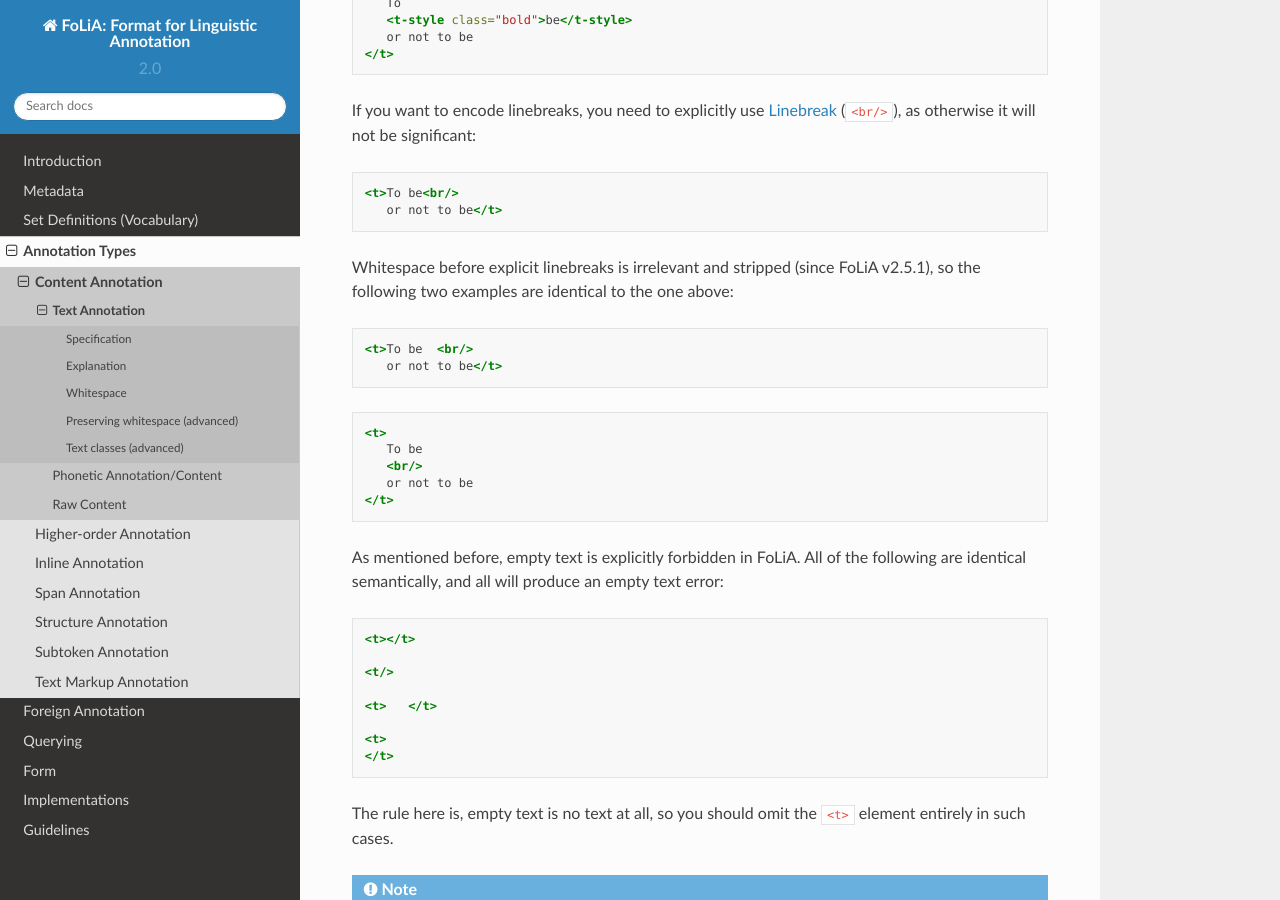
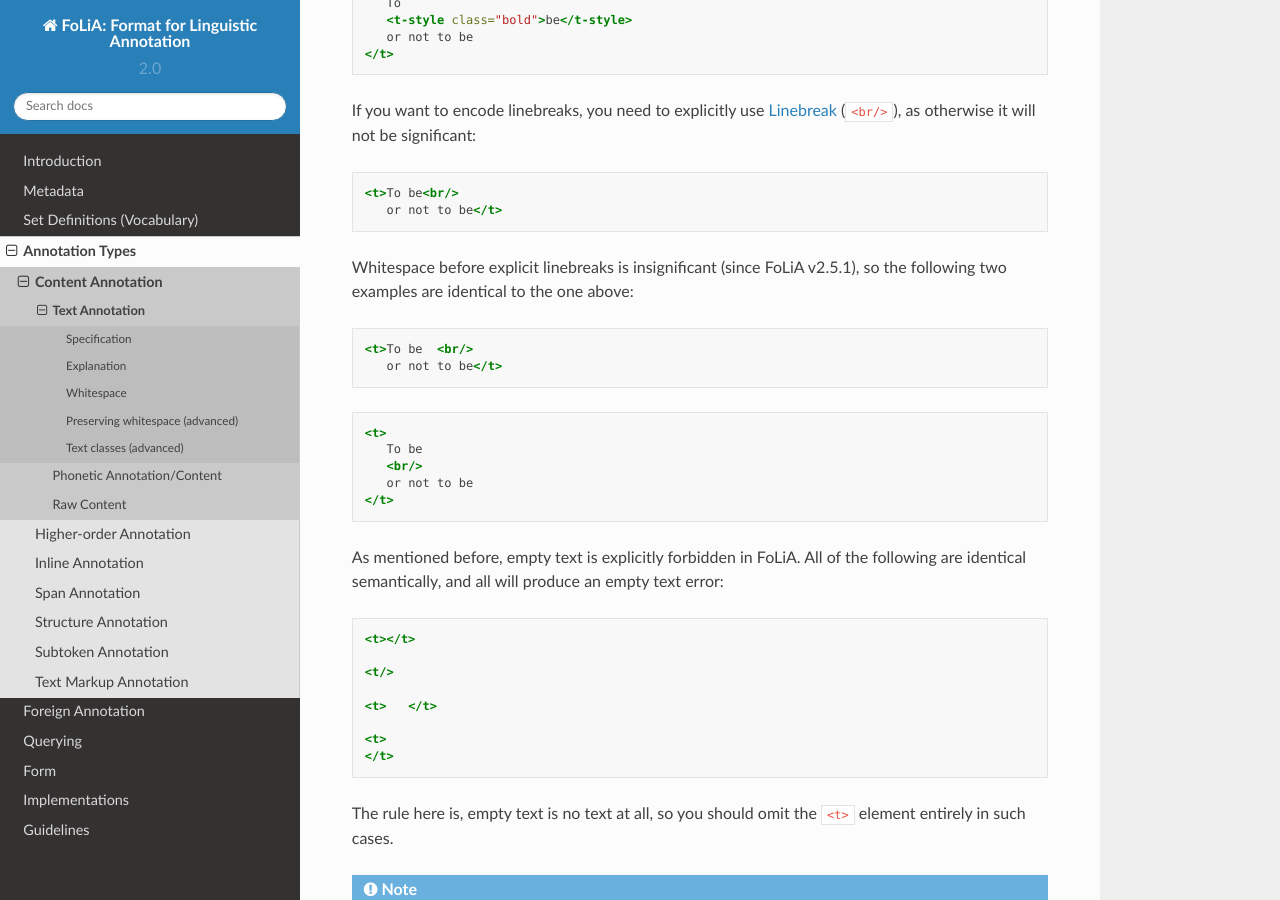
Before and after one commit to proycon/folia, a Sphinx documentation site: the page built from docs/source/text_annotation.rst, in a window 1280 px wide and 900 px high, scrolled down 5123 px. Built offline with Sphinx 7.4.7 and the Read the Docs theme 2.0.0, drawn with Linux system fonts in a browser that asks for light colours.

Commit message:
choice of words

```diff
--- a/docs/source/text_annotation.rst
+++ b/docs/source/text_annotation.rst
@@ -220,7 +220,7 @@
    <t>To be<br/>
       or not to be</t>
 
-Whitespace before explicit linebreaks is irrelevant and stripped (since FoLiA v2.5.1), so the following two examples are identical to the one above:
+Whitespace before explicit linebreaks is insignificant (since FoLiA v2.5.1), so the following two examples are identical to the one above:
 
 .. code-block:: xml
 
```
